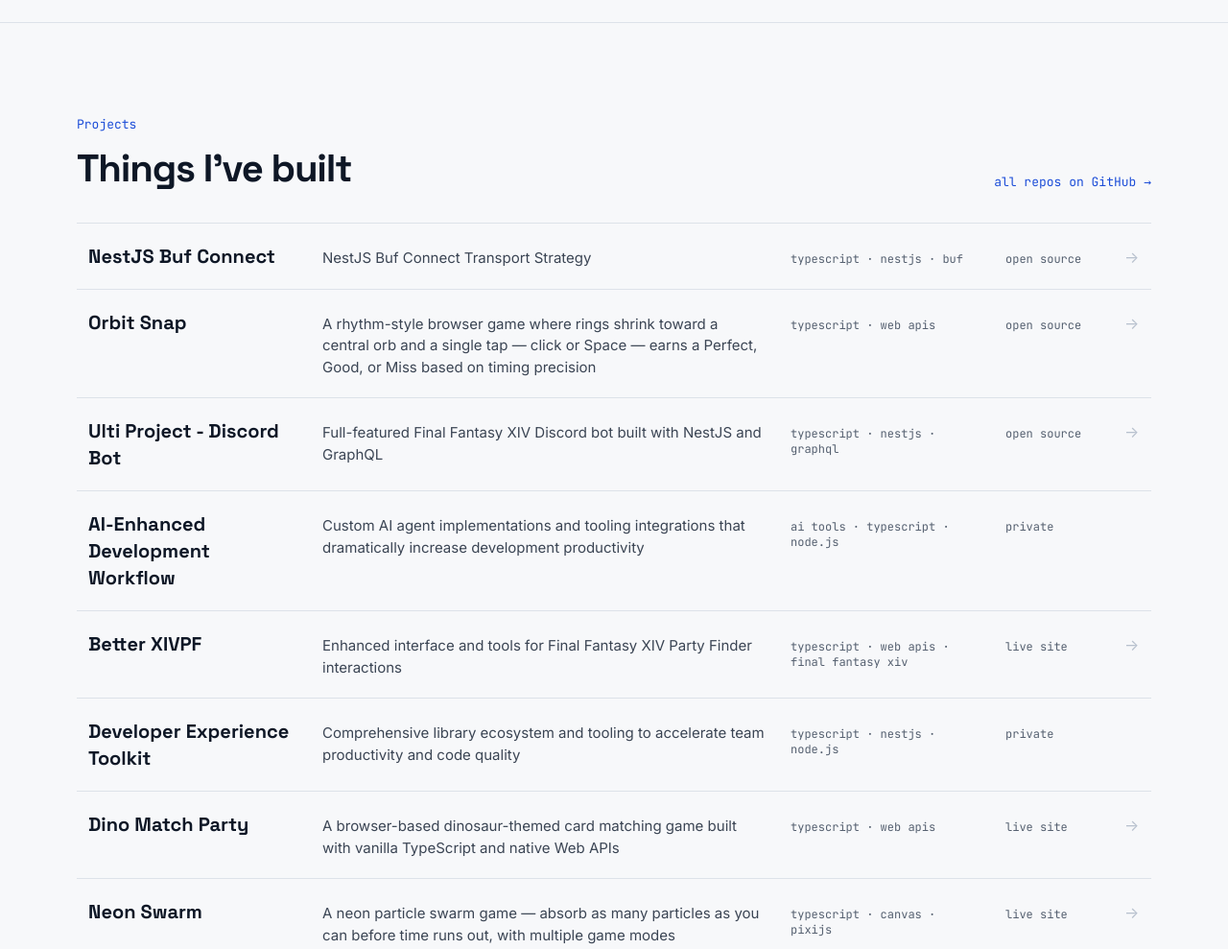
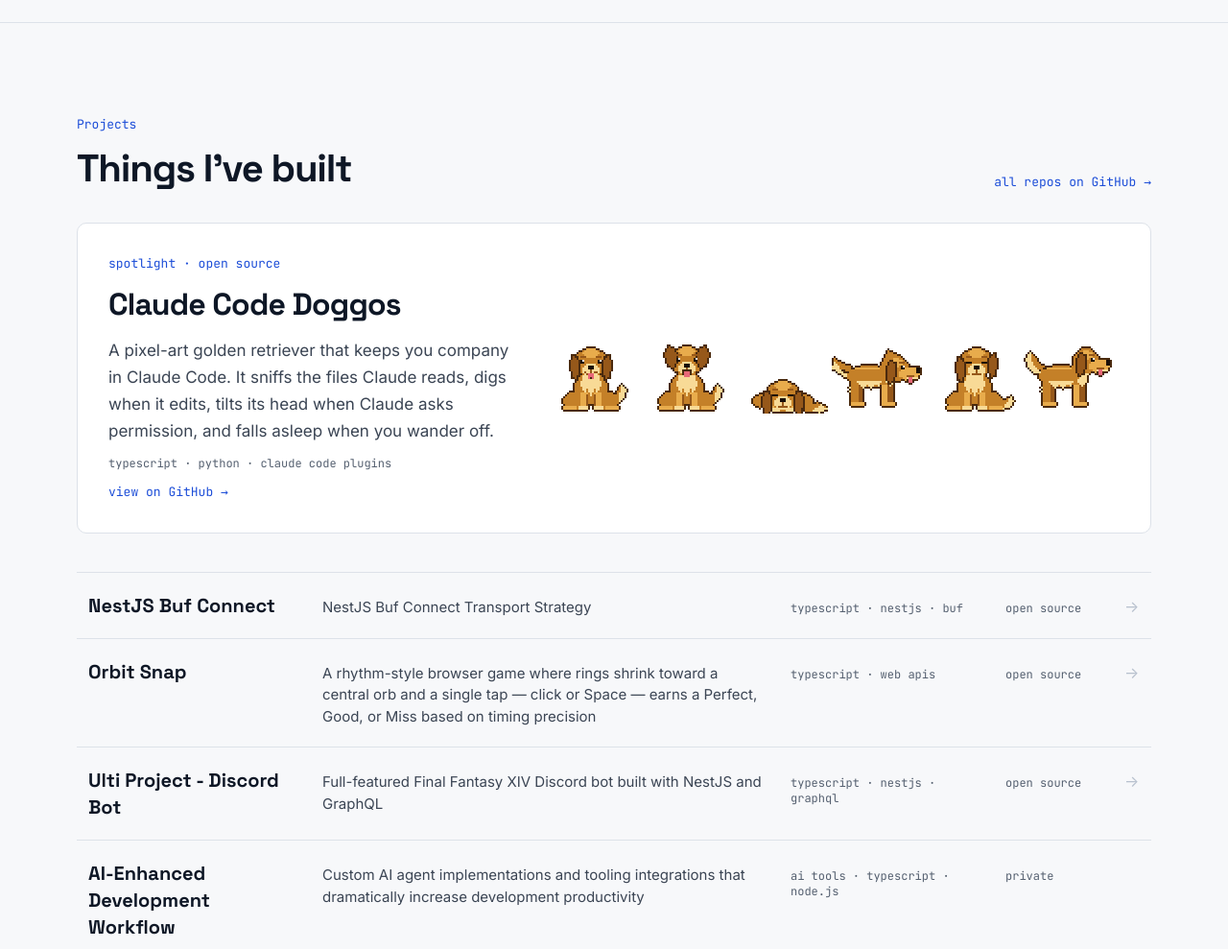
Before and after one commit to ssilve1989/ssilve1989.github.io, an Astro site: page / in a window 1280 px wide. Shown: the part 6560-7549 px from the top of the page at 96% size. Built offline with nearby package versions, Linux system fonts and the light colour scheme; Astro itself is replaced by a stand-in of ours.

Commit message:
feat: spotlight claude-code-doggos in projects

```diff
--- a/src/components/Projects.astro
+++ b/src/components/Projects.astro
@@ -14,6 +14,8 @@
 		.map((tech) => tech.toLowerCase())
 		.join(" · "),
 	href: data.link ?? data.github,
+	image: data.image,
+	spotlight: data.spotlight,
 	status:
 		data.type === "opensource"
 			? "open source"
@@ -21,6 +23,8 @@
 				? "live site"
 				: "private",
 }));
+const spotlights = projects.filter((project) => project.spotlight);
+const rows = projects.filter((project) => !project.spotlight);
 
 const rowClass =
 	"grid gap-1 md:grid-cols-[220px_minmax(0,1fr)_200px_100px_16px] md:gap-6 md:items-baseline px-3 py-5 border-b border-rule";
@@ -42,8 +46,37 @@
     </a>
   </div>
 
+  {spotlights.map((project) => (
+    <a
+      href={project.href}
+      target="_blank"
+      rel="noopener noreferrer"
+      class="group mb-10 grid items-center gap-8 rounded-[10px] border border-rule bg-surface p-6 md:p-8 lg:grid-cols-[minmax(0,1fr)_minmax(0,600px)] hover:border-signal transition-colors"
+    >
+      <div class="flex flex-col gap-3">
+        <p class="font-mono text-[13px] text-signal">spotlight · {project.status}</p>
+        <h3 class="font-display font-bold text-2xl md:text-[32px] tracking-[-0.025em] text-ink group-hover:text-signal transition-colors">
+          {project.title}
+        </h3>
+        <p class="text-[17px] leading-[1.65] text-ink-soft">{project.description}</p>
+        <p class="font-mono text-xs text-muted">{project.stack}</p>
+        <span class="font-mono text-[13px] text-signal">view on GitHub →</span>
+      </div>
+      {project.image && (
+        <img
+          src={project.image}
+          alt=""
+          width="600"
+          height="74"
+          loading="lazy"
+          class="w-full h-auto [image-rendering:pixelated]"
+        />
+      )}
+    </a>
+  ))}
+
   <ul class="border-t border-rule">
-    {projects.map((project) => {
+    {rows.map((project) => {
       const cells = (
         <>
           <span class="font-display font-bold text-xl text-ink">{project.title}</span>
--- a/src/content.config.ts
+++ b/src/content.config.ts
@@ -38,6 +38,8 @@
 		link: z.url().optional(),
 		github: z.url().optional(),
 		featured: z.boolean().default(false),
+		/** Shown as the large card above the project list instead of as a row. */
+		spotlight: z.boolean().default(false),
 		image: z.string().optional(),
 		type: z
 			.enum(["professional", "opensource", "personal"])
--- /dev/null
+++ b/src/content/projects/claude-code-doggos.md
@@ -0,0 +1,11 @@
+---
+title: "Claude Code Doggos"
+description: "A pixel-art golden retriever that keeps you company in Claude Code. It sniffs the files Claude reads, digs when it edits, tilts its head when Claude asks permission, and falls asleep when you wander off."
+technologies: ["TypeScript", "Python", "Claude Code plugins"]
+github: "https://github.com/ssilve1989/claude-code-doggos"
+type: "opensource"
+spotlight: true
+image: "/images/projects/claude-code-doggos.png"
+---
+
+A Claude Code plugin that renders a doggo companion in your terminal sessions. Pet it, feed it, and it remembers you between sessions.
```
Also changed, not shown: public/images/projects/claude-code-doggos.png (added).
